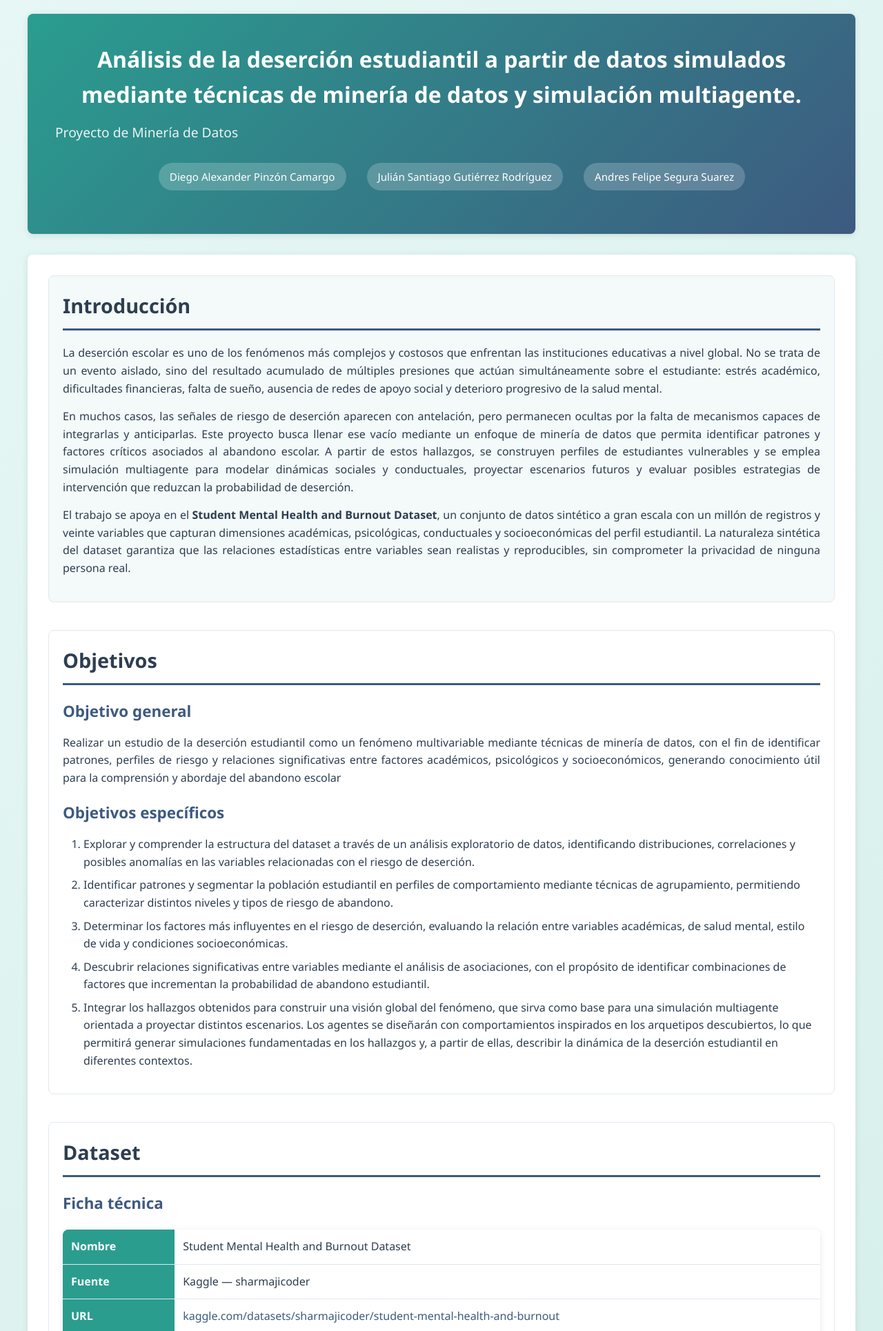
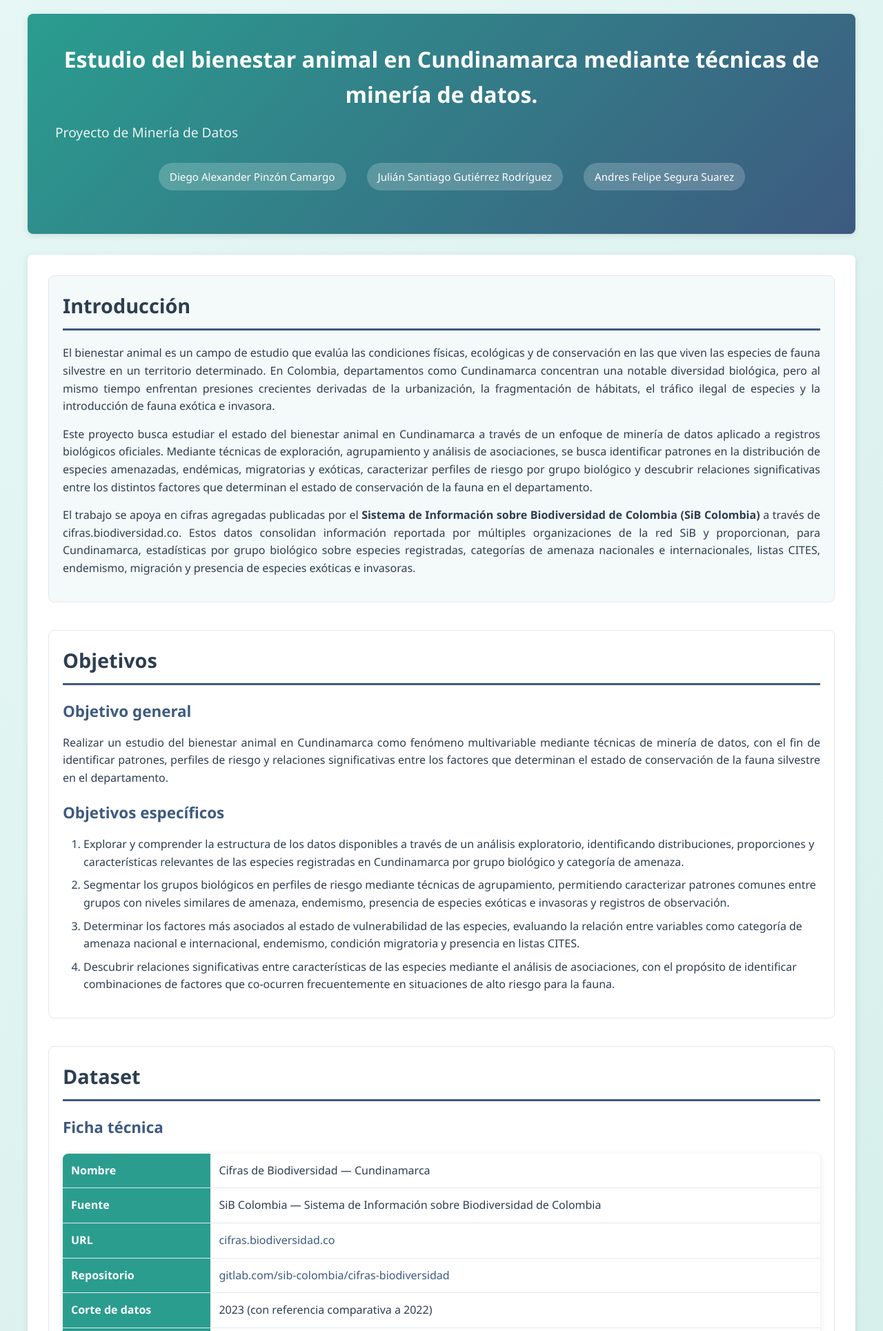
Before and after one commit to Diego-APC/PGC-Mineria-De-Datos, a Flask app: page / in a window 1280 px wide. Shown: the top 1929 px of the page at 69% size. Run offline with Flask 3, Linux system fonts and the light colour scheme.

Commit message:
CambioDescripcionProyectoBienestarAnimal

```diff
--- a/templates/DescripcionProyecto.html
+++ b/templates/DescripcionProyecto.html
@@ -3,13 +3,13 @@
 <head>
   <meta charset="UTF-8">
   <meta name="viewport" content="width=device-width, initial-scale=1.0">
-  <title>Análisis Deserción Estudiantil</title>
+  <title>Bienestar Animal en Cundinamarca</title>
   <link rel="stylesheet" href="{{ url_for('static', filename='css/styles.css') }}">
 </head>
 <body>
 
   <header>
-    <h1>Análisis de la deserción estudiantil a partir de datos simulados mediante técnicas de minería de datos y simulación multiagente.</h1>
+    <h1>Estudio del bienestar animal en Cundinamarca mediante técnicas de minería de datos.</h1>
     <p>Proyecto de Minería de Datos</p>
     <ul>
       <li>Diego Alexander Pinzón Camargo</li>
@@ -23,22 +23,23 @@
     <section id="introduccion">
       <h2>Introducción</h2>
       <p>
-        La deserción escolar es uno de los fenómenos más complejos y costosos que enfrentan las instituciones educativas a nivel global.
-        No se trata de un evento aislado, sino del resultado acumulado de múltiples presiones que actúan simultáneamente sobre el estudiante:
-        estrés académico, dificultades financieras, falta de sueño, ausencia de redes de apoyo social y deterioro progresivo de la salud mental.
+        El bienestar animal es un campo de estudio que evalúa las condiciones físicas, ecológicas y de conservación en las que viven
+        las especies de fauna silvestre en un territorio determinado. En Colombia, departamentos como Cundinamarca concentran una
+        notable diversidad biológica, pero al mismo tiempo enfrentan presiones crecientes derivadas de la urbanización, la fragmentación
+        de hábitats, el tráfico ilegal de especies y la introducción de fauna exótica e invasora.
       </p>
       <p>
-        En muchos casos, las señales de riesgo de deserción aparecen con antelación, pero permanecen ocultas por la falta de mecanismos capaces de
-        integrarlas y anticiparlas. Este proyecto busca llenar ese vacío mediante un enfoque de minería de datos que permita identificar patrones y
-        factores críticos asociados al abandono escolar. A partir de estos hallazgos, se construyen perfiles de estudiantes vulnerables y se emplea
-        simulación multiagente para modelar dinámicas sociales y conductuales, proyectar escenarios futuros y evaluar posibles estrategias de intervención
-        que reduzcan la probabilidad de deserción.
+        Este proyecto busca estudiar el estado del bienestar animal en Cundinamarca a través de un enfoque de minería de datos aplicado
+        a registros biológicos oficiales. Mediante técnicas de exploración, agrupamiento y análisis de asociaciones, se busca identificar
+        patrones en la distribución de especies amenazadas, endémicas, migratorias y exóticas, caracterizar perfiles de riesgo por grupo
+        biológico y descubrir relaciones significativas entre los distintos factores que determinan el estado de conservación de la fauna
+        en el departamento.
       </p>
       <p>
-        El trabajo se apoya en el <strong>Student Mental Health and Burnout Dataset</strong>, un conjunto de datos sintético a gran escala
-        con un millón de registros y veinte variables que capturan dimensiones académicas, psicológicas, conductuales y socioeconómicas
-        del perfil estudiantil. La naturaleza sintética del dataset garantiza que las relaciones estadísticas entre variables sean
-        realistas y reproducibles, sin comprometer la privacidad de ninguna persona real.
+        El trabajo se apoya en cifras agregadas publicadas por el <strong>Sistema de Información sobre Biodiversidad de Colombia (SiB Colombia)</strong>
+        a través de cifras.biodiversidad.co. Estos datos consolidan información reportada por múltiples organizaciones de la red SiB y
+        proporcionan, para Cundinamarca, estadísticas por grupo biológico sobre especies registradas, categorías de amenaza nacionales
+        e internacionales, listas CITES, endemismo, migración y presencia de especies exóticas e invasoras.
       </p>
     </section>
 
@@ -47,35 +48,29 @@
 
       <h3>Objetivo general</h3>
       <p>
-        Realizar un estudio de la deserción estudiantil como un fenómeno multivariable mediante técnicas de minería de datos, con el fin de identificar patrones,
-        perfiles de riesgo y relaciones significativas entre factores académicos, psicológicos y socioeconómicos, generando conocimiento útil
-        para la comprensión y abordaje del abandono escolar
+        Realizar un estudio del bienestar animal en Cundinamarca como fenómeno multivariable mediante técnicas de minería de datos,
+        con el fin de identificar patrones, perfiles de riesgo y relaciones significativas entre los factores que determinan el estado
+        de conservación de la fauna silvestre en el departamento.
       </p>
 
       <h3>Objetivos específicos</h3>
       <ol>
         <li>
-          Explorar y comprender la estructura del dataset a través de un análisis exploratorio de datos, identificando distribuciones,
-          correlaciones y posibles anomalías en las variables relacionadas con el riesgo de deserción.
+          Explorar y comprender la estructura de los datos disponibles a través de un análisis exploratorio, identificando distribuciones,
+          proporciones y características relevantes de las especies registradas en Cundinamarca por grupo biológico y categoría de amenaza.
         </li>
         <li>
-          Identificar patrones y segmentar la población estudiantil en perfiles de comportamiento mediante técnicas de agrupamiento,
-          permitiendo caracterizar distintos niveles y tipos de riesgo de abandono.
+          Segmentar los grupos biológicos en perfiles de riesgo mediante técnicas de agrupamiento, permitiendo caracterizar patrones
+          comunes entre grupos con niveles similares de amenaza, endemismo, presencia de especies exóticas e invasoras y registros
+          de observación.
         </li>
         <li>
-          Determinar los factores más influyentes en el riesgo de deserción, evaluando la relación entre variables académicas,
-          de salud mental, estilo de vida y condiciones socioeconómicas.
+          Determinar los factores más asociados al estado de vulnerabilidad de las especies, evaluando la relación entre variables
+          como categoría de amenaza nacional e internacional, endemismo, condición migratoria y presencia en listas CITES.
         </li>
         <li>
-          Descubrir relaciones significativas entre variables mediante el análisis de asociaciones, con el propósito de identificar
-          combinaciones de factores que incrementan la probabilidad de abandono estudiantil.
-        </li>
-        <li>
-          Integrar los hallazgos obtenidos para construir una visión global del fenómeno, que
-          sirva como base para una simulación multiagente orientada a proyectar distintos escenarios.
-          Los agentes se diseñarán con comportamientos inspirados en los arquetipos descubiertos, lo
-          que permitirá generar simulaciones fundamentadas en los hallazgos y, a partir de ellas,
-          describir la dinámica de la deserción estudiantil en diferentes contextos.
+          Descubrir relaciones significativas entre características de las especies mediante el análisis de asociaciones, con el
+          propósito de identificar combinaciones de factores que co-ocurren frecuentemente en situaciones de alto riesgo para la fauna.
         </li>
       </ol>
     </section>
@@ -87,93 +82,82 @@
       <table>
         <tr>
           <th>Nombre</th>
-          <td>Student Mental Health and Burnout Dataset</td>
+          <td>Cifras de Biodiversidad — Cundinamarca</td>
         </tr>
         <tr>
           <th>Fuente</th>
-          <td>Kaggle — sharmajicoder</td>
+          <td>SiB Colombia — Sistema de Información sobre Biodiversidad de Colombia</td>
         </tr>
         <tr>
           <th>URL</th>
-          <td><a href="https://www.kaggle.com/datasets/sharmajicoder/student-mental-health-and-burnout" target="_blank">kaggle.com/datasets/sharmajicoder/student-mental-health-and-burnout</a></td>
+          <td><a href="https://cifras.biodiversidad.co" target="_blank">cifras.biodiversidad.co</a></td>
         </tr>
         <tr>
-          <th>Registros</th>
-          <td>1,000,000</td>
+          <th>Repositorio</th>
+          <td><a href="https://gitlab.com/sib-colombia/cifras-biodiversidad" target="_blank">gitlab.com/sib-colombia/cifras-biodiversidad</a></td>
         </tr>
         <tr>
-          <th>Variables</th>
-          <td>20</td>
+          <th>Corte de datos</th>
+          <td>2023 (con referencia comparativa a 2022)</td>
         </tr>
         <tr>
           <th>Formato</th>
-          <td>CSV (294.24 MB)</td>
+          <td>TSV (datos tabulares separados por tabulación)</td>
         </tr>
         <tr>
           <th>Tipo</th>
-          <td>Sintético, estadísticamente realista</td>
+          <td>Datos abiertos oficiales, agregados por grupo biológico y temática</td>
         </tr>
         <tr>
           <th>Licencia</th>
-          <td>MIT</td>
+          <td>GNU General Public License v3.0</td>
         </tr>
       </table>
 
-      <h3>Variables del dataset</h3>
+      <h3>Variables principales</h3>
 
-      <h4>Demográficas</h4>
+      <h4>Identificación</h4>
       <ul>
-        <li><code>age</code> — Edad del estudiante (17 a 29 años)</li>
-        <li><code>gender</code> — Género (Male, Female, Other)</li>
-        <li><code>academic_year</code> — Año de carrera (1 a 4)</li>
+        <li><code>slug_grupo</code> — Grupo biológico (aves, mamíferos, anfibios, reptiles, plantas, etc.)</li>
+        <li><code>slug_especie</code> — Identificador de la especie</li>
+        <li><code>slug_tematica</code> — Categoría temática asignada a la especie</li>
       </ul>
 
-      <h4>Factores académicos</h4>
+      <h4>Registros y diversidad</h4>
       <ul>
-        <li><code>study_hours_per_day</code> — Horas de estudio diarias</li>
-        <li><code>exam_pressure</code> — Nivel de presión por exámenes (1 a 10)</li>
-        <li><code>academic_performance</code> — Puntaje de rendimiento académico (0 a 100)</li>
+        <li><code>registros_region_total</code> — Total de registros biológicos en el departamento</li>
+        <li><code>especies_region_total</code> — Total de especies registradas</li>
+        <li><code>registros</code> — Número de observaciones por especie</li>
       </ul>
 
-      <h4>Indicadores de salud mental</h4>
+      <h4>Estado de amenaza (Lista Nacional MADS)</h4>
       <ul>
-        <li><code>stress_level</code> — Nivel de estrés general (0 a 10)</li>
-        <li><code>anxiety_score</code> — Intensidad de ansiedad (0 a 10)</li>
-        <li><code>depression_score</code> — Nivel de depresión (0 a 10)</li>
+        <li><code>especies_amenazadas_nacional_total</code> — Total de especies amenazadas</li>
+        <li><code>especies_amenazadas_nacional_cr</code> — En peligro crítico (CR)</li>
+        <li><code>especies_amenazadas_nacional_en</code> — En peligro (EN)</li>
+        <li><code>especies_amenazadas_nacional_vu</code> — Vulnerable (VU)</li>
       </ul>
 
-      <h4>Factores de estilo de vida</h4>
+      <h4>Estado de amenaza (Lista Roja UICN — global)</h4>
       <ul>
-        <li><code>sleep_hours</code> — Horas de sueño promedio</li>
-        <li><code>physical_activity</code> — Horas de actividad física semanal</li>
-        <li><code>social_support</code> — Nivel de apoyo social y emocional (0 a 10)</li>
+        <li><code>especies_amenazadas_global_cr / _en / _vu / _nt / _lc</code> — Categorías de la Lista Roja global</li>
       </ul>
 
-      <h4>Factores conductuales</h4>
+      <h4>Otras categorías de interés</h4>
       <ul>
-        <li><code>screen_time</code> — Horas de uso de pantallas al día</li>
-        <li><code>internet_usage</code> — Horas de uso de internet al día</li>
-      </ul>
-
-      <h4>Factores ambientales</h4>
-      <ul>
-        <li><code>financial_stress</code> — Presión financiera (0 a 10)</li>
-        <li><code>family_expectation</code> — Expectativas familiares (0 a 10)</li>
-      </ul>
-
-      <h4>Variables derivadas y objetivo</h4>
-      <ul>
-        <li><code>burnout_score</code> — Índice compuesto de agotamiento (0 a 10)</li>
-        <li><code>mental_health_index</code> — Puntuación de bienestar mental (0 a 10, mayor es mejor)</li>
-        <li><code>risk_level</code> — Categoría de riesgo de burnout (Low, Medium, High)</li>
-        <li><code>dropout_risk</code> — <strong>Variable objetivo</strong>: probabilidad predicha de abandono escolar (0 a 10)</li>
+        <li><code>especies_cites_total</code> — Especies incluidas en apéndices CITES (comercio internacional)</li>
+        <li><code>especies_endemicas</code> — Especies endémicas de Colombia</li>
+        <li><code>especies_migratorias</code> — Especies migratorias</li>
+        <li><code>especies_exoticas_total</code> — Especies exóticas e invasoras</li>
+        <li><code>especies_invasoras</code> — Especies invasoras confirmadas</li>
       </ul>
 
       <h3>Justificación de la elección</h3>
       <p>
-        Este dataset fue seleccionado por su capacidad de representar de manera integral los múltiples factores asociados a la deserción estudiantil,
-        incluyendo dimensiones académicas, psicológicas, conductuales y socioeconómicas. Esta diversidad de variables permite abordar el fenómeno
-        desde una perspectiva multivariable, coherente con su naturaleza compleja.
+        Este conjunto de datos fue seleccionado por provenir de una fuente oficial y abierta que consolida información de cientos de
+        organizaciones científicas de Colombia. Permite abordar el bienestar animal desde múltiples dimensiones simultáneas —amenaza,
+        endemismo, comercio ilegal, invasión biológica— lo que lo hace idóneo para un análisis multivariable mediante minería de datos.
+        Su estructura por grupo biológico y por especie posibilita tanto análisis agregados como análisis a nivel de especie individual.
       </p>
     </section>
 
@@ -183,48 +167,45 @@
       <article id="fase-1">
         <h3>Fase 1 — Comprensión y preparación de los datos</h3>
         <p>
-          En esta fase se realiza la exploración inicial del dataset con el objetivo de comprender su estructura,
-          las características de sus variables y la calidad de la información disponible. Se analizan tipos de datos,
-          posibles valores faltantes, distribuciones estadísticas y relaciones preliminares entre variables.
-          A partir de este análisis exploratorio se identifican tendencias generales, correlaciones relevantes y
-          posibles anomalías. Posteriormente se realiza el proceso de preparación de los datos, incluyendo la
-          normalización de variables numéricas, la codificación de variables categóricas y la selección de
-          atributos relevantes para las etapas posteriores del análisis.
+          En esta fase se realiza la exploración inicial de los datos con el objetivo de comprender su estructura,
+          las características de sus variables y la calidad de la información disponible. Se analizan distribuciones
+          de especies por grupo biológico, proporciones de categorías de amenaza, presencia de endemismo y fauna
+          exótica, así como relaciones preliminares entre variables. Posteriormente se realiza el proceso de
+          preparación, incluyendo la normalización de variables numéricas, la codificación de variables categóricas
+          y la selección de atributos relevantes para las etapas posteriores.
         </p>
       </article>
 
       <article id="fase-2">
-        <h3>Fase 2 — Identificación de perfiles estudiantiles</h3>
+        <h3>Fase 2 — Identificación de perfiles de riesgo por grupo biológico</h3>
         <p>
-          En esta etapa se busca identificar patrones de comportamiento dentro de la población estudiantil mediante
-          técnicas de agrupamiento. El objetivo es descubrir segmentos naturales de estudiantes que compartan
-          características similares en términos de desempeño académico, condiciones de vida y estado de salud mental.
-          Estos grupos permiten construir perfiles o arquetipos de estudiantes, facilitando la interpretación del
-          fenómeno de la deserción desde una perspectiva estructural y comparativa.
+          En esta etapa se busca identificar patrones dentro de los grupos biológicos presentes en Cundinamarca
+          mediante técnicas de agrupamiento. El objetivo es descubrir segmentos de grupos que compartan características
+          similares en términos de nivel de amenaza, endemismo, presencia de invasoras y volumen de registros.
+          Estos perfiles permiten caracterizar el estado del bienestar animal desde una perspectiva comparativa
+          entre grupos taxonómicos.
         </p>
       </article>
 
       <article id="fase-3">
-        <h3>Fase 3 — Descubrimiento de relaciones entre factores de riesgo</h3>
+        <h3>Fase 3 — Descubrimiento de relaciones entre factores de conservación</h3>
         <p>
-          En esta etapa se analizan las relaciones entre distintas variables del dataset con el fin de identificar
-          combinaciones de factores que aparecen con mayor frecuencia en situaciones de alto riesgo de deserción.
-          El objetivo es descubrir patrones interpretables que revelen cómo interactúan variables como el estrés
-          académico, la presión financiera, el apoyo social o los hábitos de sueño. Este análisis contribuye a
-          comprender la naturaleza multifactorial del fenómeno y a identificar condiciones que incrementan la
-          probabilidad de abandono.
+          En esta etapa se analizan las relaciones entre las distintas variables del dataset con el fin de identificar
+          combinaciones de características que co-ocurren frecuentemente en especies o grupos en situación de
+          vulnerabilidad. El objetivo es descubrir patrones interpretables que revelen cómo se asocian variables
+          como la categoría de amenaza, el endemismo, la condición migratoria y la inclusión en listas CITES,
+          contribuyendo a comprender la naturaleza multifactorial del riesgo para la fauna en Cundinamarca.
         </p>
       </article>
 
       <article id="fase-4">
-        <h3>Fase 4 — Simulación multi-agente con MiroFish</h3>
+        <h3>Fase 4 — Integración de hallazgos y conclusiones</h3>
         <p>
-          En la fase final se integran los resultados obtenidos a lo largo del análisis para construir una comprensión global
-          del fenómeno de la deserción estudiantil. Los patrones identificados, los perfiles de estudiantes y las relaciones
-          entre variables permiten elaborar conclusiones fundamentadas sobre las principales dinámicas que influyen en el
-          abandono escolar. A partir de esta interpretación, se plantean posibles escenarios de análisis que pueden ser
-          explorados mediante simulación multiagente con MiroFish, utilizando los hallazgos como base conceptual para representar el
-          comportamiento del sistema.
+          En la fase final se integran los resultados obtenidos a lo largo del análisis para construir una visión
+          global del estado del bienestar animal en Cundinamarca. Los patrones identificados, los perfiles de riesgo
+          por grupo biológico y las asociaciones descubiertas permiten elaborar conclusiones fundamentadas sobre
+          las principales dinámicas que determinan la vulnerabilidad de la fauna en el departamento, así como
+          identificar los grupos y especies que requieren mayor atención en términos de conservación.
         </p>
       </article>
 
@@ -238,18 +219,16 @@
         <li><strong>Python 3.x</strong> — Lenguaje principal del proyecto</li>
         <li><strong>Pandas</strong> — Manipulación y exploración de datos</li>
         <li><strong>NumPy</strong> — Operaciones numéricas</li>
-        <li><strong>Scikit-learn</strong> — Modelos de clasificación, regresión y clustering</li>
-        <li><strong>XGBoost</strong> — Modelo de clasificación por gradient boosting</li>
+        <li><strong>Scikit-learn</strong> — Modelos de clustering y análisis</li>
         <li><strong>MLxtend</strong> — Algoritmo Apriori para reglas de asociación</li>
         <li><strong>Matplotlib / Seaborn</strong> — Visualización de datos</li>
         <li><strong>Jupyter Notebook</strong> — Entorno de desarrollo interactivo</li>
       </ul>
 
-      <h3>Simulación multi-agente</h3>
+      <h3>Fuente de datos</h3>
       <ul>
-        <li><strong>MiroFish</strong> — Motor de predicción basado en simulación multi-agente con IA</li>
-        <li><strong>Zep Cloud</strong> — Memoria y grafos de conocimiento para los agentes (plan gratuito)</li>
-        <li><strong>Zeabur AI Hub</strong> — Proveedor LLM compatible con OpenAI API (plan gratuito)</li>
+        <li><strong>SiB Colombia</strong> — Sistema de Información sobre Biodiversidad de Colombia</li>
+        <li><strong>GitLab SiB</strong> — Repositorio oficial de cifras de biodiversidad</li>
       </ul>
 
       <h3>Bitácora y presentación</h3>
```
